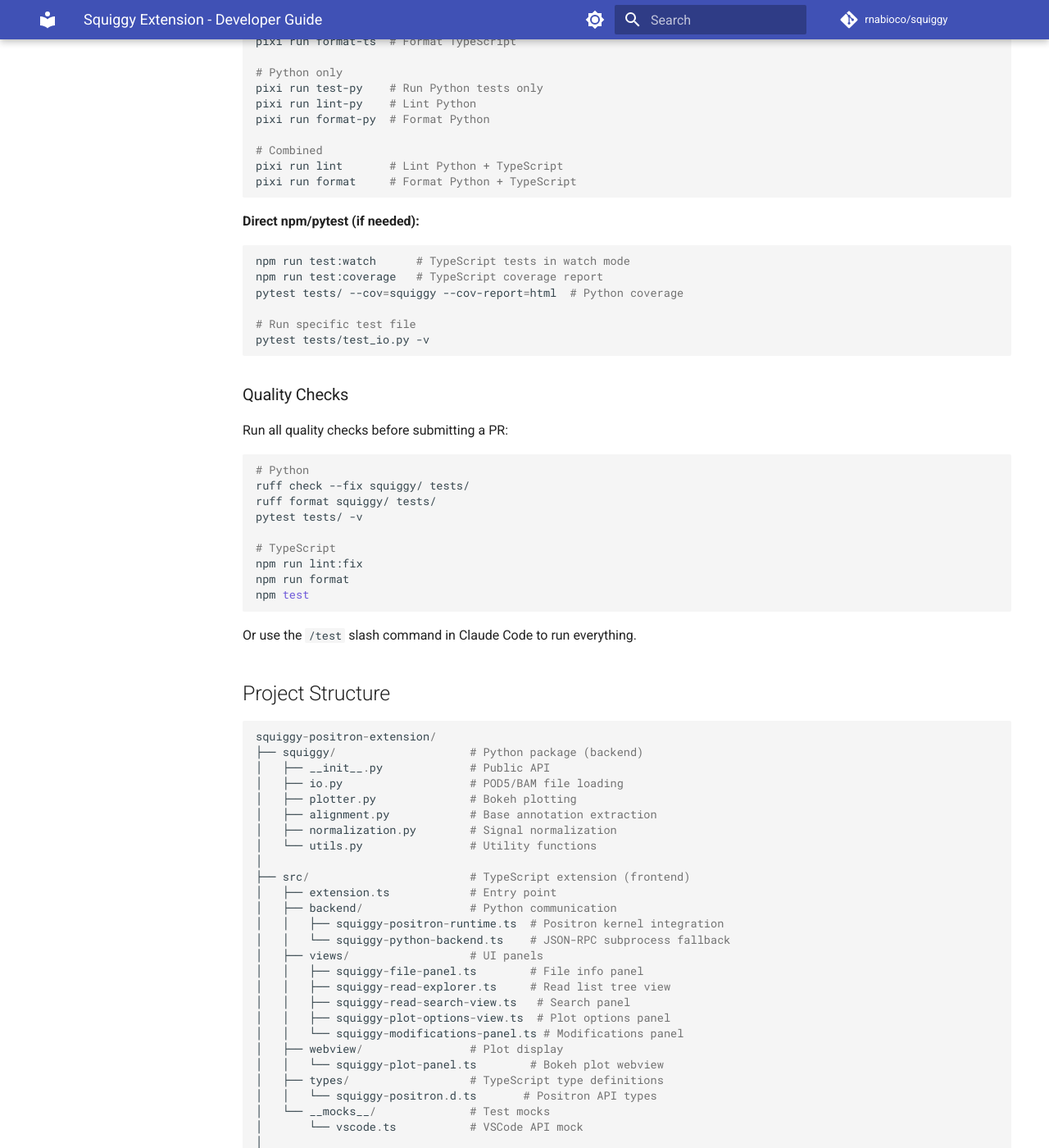
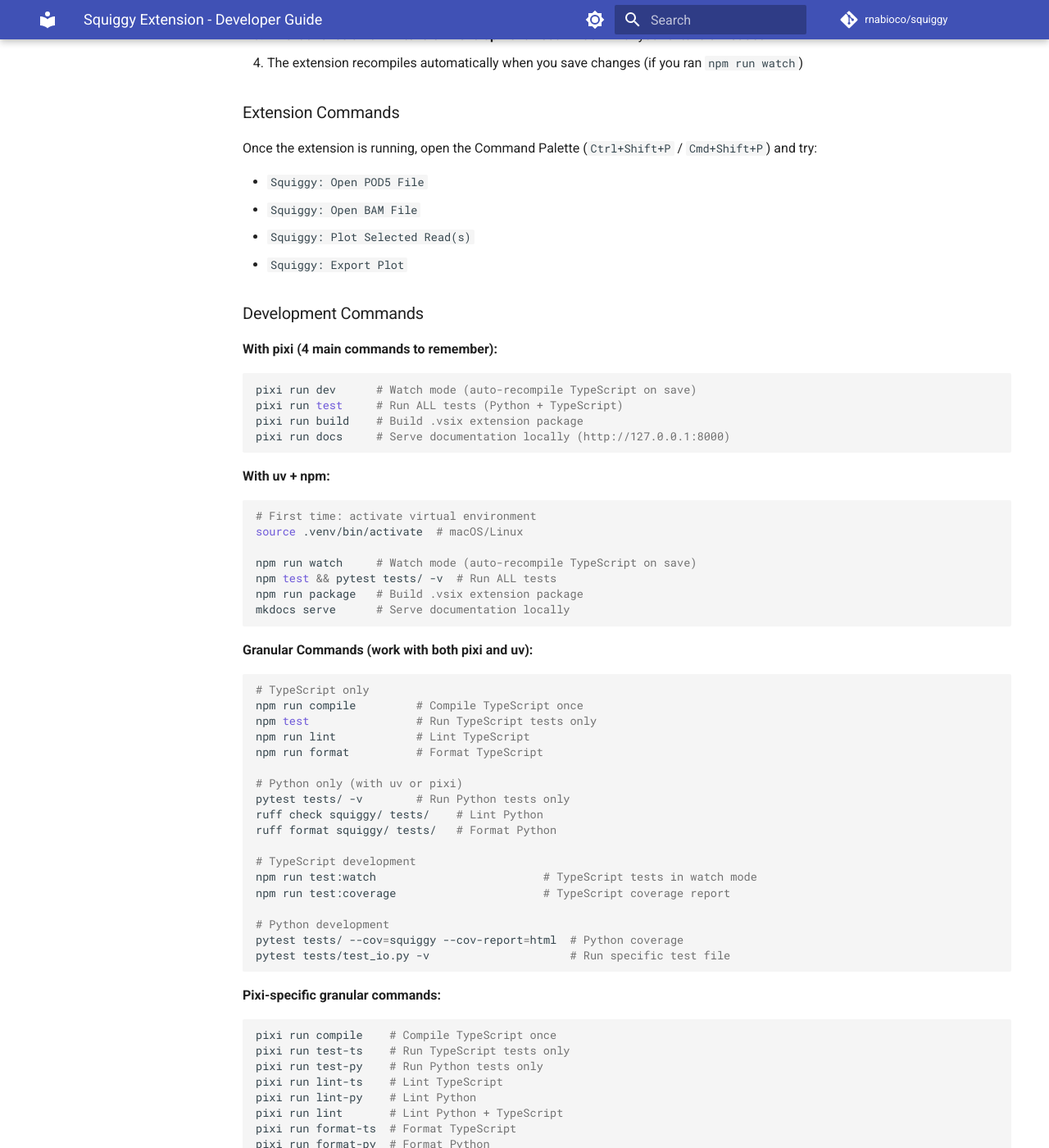
Before and after one commit to rnabioco/squiggy-positron, an MkDocs documentation site: the page built from docs/DEVELOPER.md, in a window 1280 px wide and 1400 px high, scrolled down 1973 px. Shown: the whole window at 82% size. Built offline with MkDocs 1.6.1 and Material for MkDocs 9.7.7, drawn with Linux system fonts in a browser that asks for light colours; comment, search, counter and statistics services are not loaded; some of the changed text lies outside the part shown.

Commit message:
docs: update workflows to prioritize uv over conda, add mamba alternative
Update all documentation to reflect modern Python tooling preferences:

**Environment Setup Changes:**
- Position uv as primary recommendation (fast, modern, reliable)
- Move venv to alternative option
- Replace conda with mamba throughout (never suggest conda)
- Add clear installation instructions for uv (macOS/Linux/Windows)

**Developer Guide Updates:**
- Present pixi and uv as equal choices in Prerequisites
- Add complete uv workflow alongside pixi commands
- Reorganize Development Commands section:
  - With pixi (4 main commands)
  - With uv + npm (equivalent commands)
  - Granular commands (work with both)
  - Tool-specific commands
- Update troubleshooting to include uv commands

**README.md:**
- Python Environment Setup section rewritten
- uv first, venv alternative, mamba third option
- Updated auto-install prompt description (venv/mamba)

**docs/DEVELOPER.md:**
- Prerequisites: pixi vs uv comparison
- Installation: Option A (pixi) vs Option B (uv)
- Development Commands: complete reorganization
- Troubleshooting: added uv commands

**docs/quickstart.md:**
- Fixed to reference Positron extension (not standalone app)
- Added uv workflow option
- Corrected repository URL and build paths

**Code formatting:**
- Applied Prettier to squiggy-modifications-panel.ts

````diff
--- a/docs/DEVELOPER.md
+++ b/docs/DEVELOPER.md
@@ -5,8 +5,19 @@
 ## Prerequisites
 
 - **Positron IDE** (version 2025.6.0+) - Download from [Positron releases](https://github.com/posit-dev/positron/releases)
-- **pixi** (Manages Python + Node.js environment) - `brew install pixi` or see [pixi installation](https://pixi.sh)
 - **Git** with Git LFS enabled
+
+**Choose ONE environment manager:**
+
+- **pixi** (recommended for complete environment) - `brew install pixi` or see [pixi installation](https://pixi.sh)
+  - Manages both Python + Node.js in one tool
+  - Reproducible via `pixi.lock`
+
+- **uv** (recommended for Python-only) - Fast, modern Python package manager
+  - Install: `curl -LsSf https://astral.sh/uv/install.sh | sh` (macOS/Linux)
+  - Or: `brew install uv` (macOS)
+  - See [uv installation](https://github.com/astral-sh/uv)
+  - You'll still need to install Node.js separately (via Homebrew, nvm, etc.)
 
 ## Initial Setup
 
@@ -23,17 +34,37 @@
 
 ### 2. Install All Dependencies
 
+**Option A: Using pixi (recommended for complete environment)**
+
 ```bash
 # Install Python + Node.js environments, then npm packages
 pixi install && pixi run setup
 ```
 
 This installs:
-- **pixi install**: Python 3.12, Node.js 20+, conda packages (numpy, pytest, ruff, mkdocs), PyPI packages (pod5, pysam, bokeh, selenium)
+- **pixi install**: Python 3.12, Node.js 20+, packages from conda-forge (numpy, pytest, ruff, mkdocs), and PyPI packages (pod5, pysam, bokeh, selenium)
 - **pixi run setup**: npm packages (TypeScript, Jest, ESLint, Prettier) via `npm install`
 - All dependencies locked via `pixi.lock` and `package-lock.json`
 
-> **Why two steps?** pixi manages Python/conda packages, npm manages JavaScript packages. They use separate lockfiles.
+**Option B: Using uv (recommended for Python-only, faster)**
+
+```bash
+# Create virtual environment and install Python dependencies
+uv venv
+source .venv/bin/activate  # macOS/Linux
+# OR
+.venv\Scripts\activate     # Windows
+
+# Install Python package in editable mode with dev dependencies
+uv pip install -e ".[dev,export]"
+
+# Install Node.js packages (requires Node.js installed separately)
+npm install
+```
+
+> **Why uv?** It's significantly faster than pip and has built-in lockfile support via `uv.lock`
+>
+> **Why pixi?** It manages both Python AND Node.js in one tool, ensuring version consistency
 
 ### 3. Build Extension
 
@@ -60,9 +91,9 @@
 - `Squiggy: Plot Selected Read(s)`
 - `Squiggy: Export Plot`
 
-### Pixi Development Commands
+### Development Commands
 
-**Main Commands (4 to remember):**
+**With pixi (4 main commands to remember):**
 ```bash
 pixi run dev      # Watch mode (auto-recompile TypeScript on save)
 pixi run test     # Run ALL tests (Python + TypeScript)
@@ -70,32 +101,50 @@
 pixi run docs     # Serve documentation locally (http://127.0.0.1:8000)
 ```
 
-**Granular Commands:**
+**With uv + npm:**
+```bash
+# First time: activate virtual environment
+source .venv/bin/activate  # macOS/Linux
+
+npm run watch     # Watch mode (auto-recompile TypeScript on save)
+npm test && pytest tests/ -v  # Run ALL tests
+npm run package   # Build .vsix extension package
+mkdocs serve      # Serve documentation locally
+```
+
+**Granular Commands (work with both pixi and uv):**
 ```bash
 # TypeScript only
+npm run compile         # Compile TypeScript once
+npm test                # Run TypeScript tests only
+npm run lint            # Lint TypeScript
+npm run format          # Format TypeScript
+
+# Python only (with uv or pixi)
+pytest tests/ -v        # Run Python tests only
+ruff check squiggy/ tests/    # Lint Python
+ruff format squiggy/ tests/   # Format Python
+
+# TypeScript development
+npm run test:watch                         # TypeScript tests in watch mode
+npm run test:coverage                      # TypeScript coverage report
+
+# Python development
+pytest tests/ --cov=squiggy --cov-report=html  # Python coverage
+pytest tests/test_io.py -v                     # Run specific test file
+```
+
+**Pixi-specific granular commands:**
+```bash
 pixi run compile    # Compile TypeScript once
 pixi run test-ts    # Run TypeScript tests only
+pixi run test-py    # Run Python tests only
 pixi run lint-ts    # Lint TypeScript
+pixi run lint-py    # Lint Python
+pixi run lint       # Lint Python + TypeScript
 pixi run format-ts  # Format TypeScript
-
-# Python only
-pixi run test-py    # Run Python tests only
-pixi run lint-py    # Lint Python
 pixi run format-py  # Format Python
-
-# Combined
-pixi run lint       # Lint Python + TypeScript
 pixi run format     # Format Python + TypeScript
-```
-
-**Direct npm/pytest (if needed):**
-```bash
-npm run test:watch      # TypeScript tests in watch mode
-npm run test:coverage   # TypeScript coverage report
-pytest tests/ --cov=squiggy --cov-report=html  # Python coverage
-
-# Run specific test file
-pytest tests/test_io.py -v
 ```
 
 ### Quality Checks
@@ -395,9 +444,12 @@
 
 ### Can't import squiggy in kernel
 
-- Verify package is installed: `pip show squiggy`
-- Check Python path in kernel matches your pixi environment
-- Try reinstalling: `pixi install` then restart kernel
+- Verify package is installed: `pip show squiggy` or `uv pip show squiggy`
+- Check Python path in kernel matches your environment (pixi, uv, or venv)
+- Try reinstalling:
+  - With pixi: `pixi install` then restart kernel
+  - With uv: `uv pip install -e .` then restart kernel
+  - With pip: `pip install -e .` then restart kernel
 
 ## Getting Help
 
````
Also changed, not shown: README.md (+27 -6 lines), docs/quickstart.md (+17 -12 lines), 1 other file.
